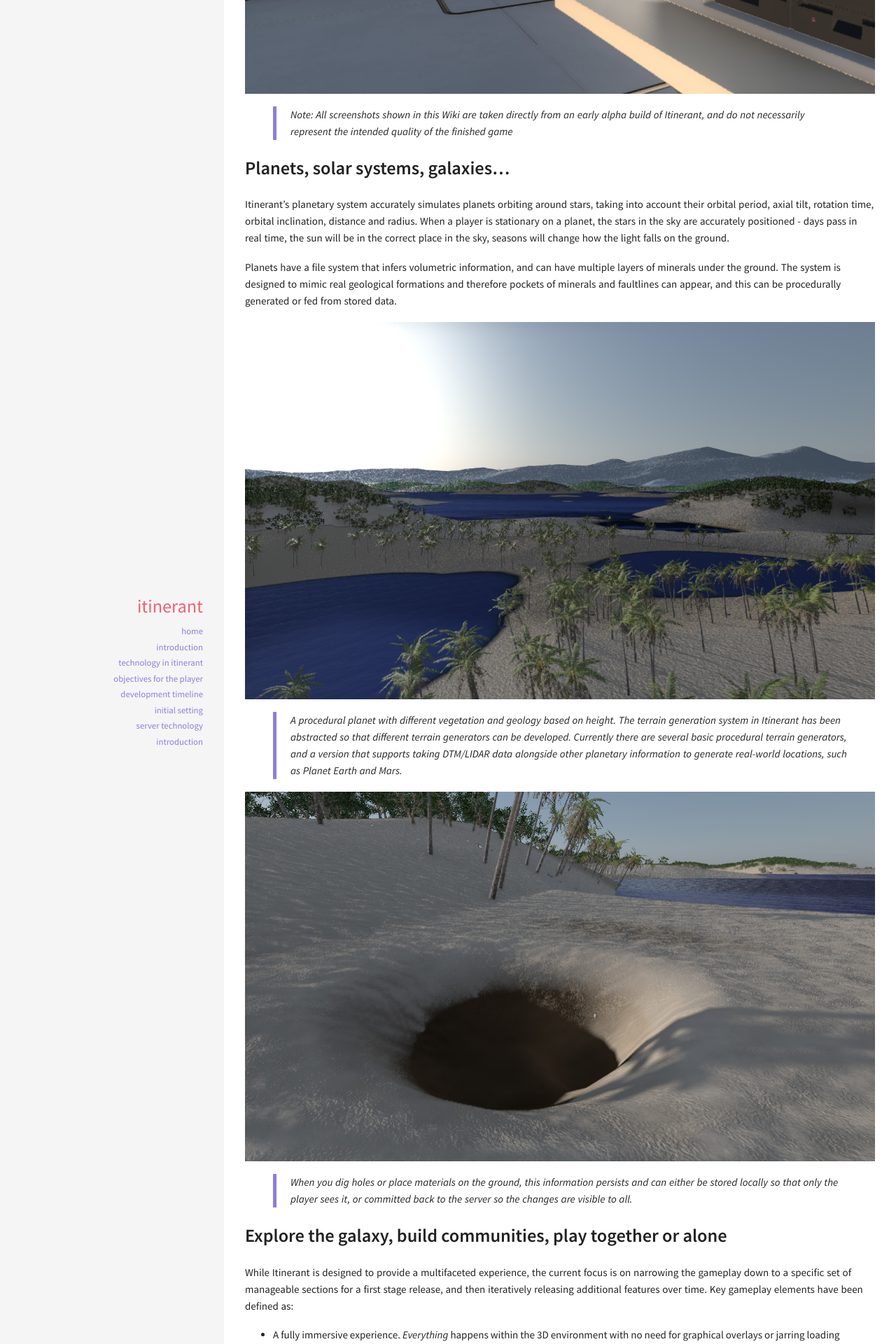
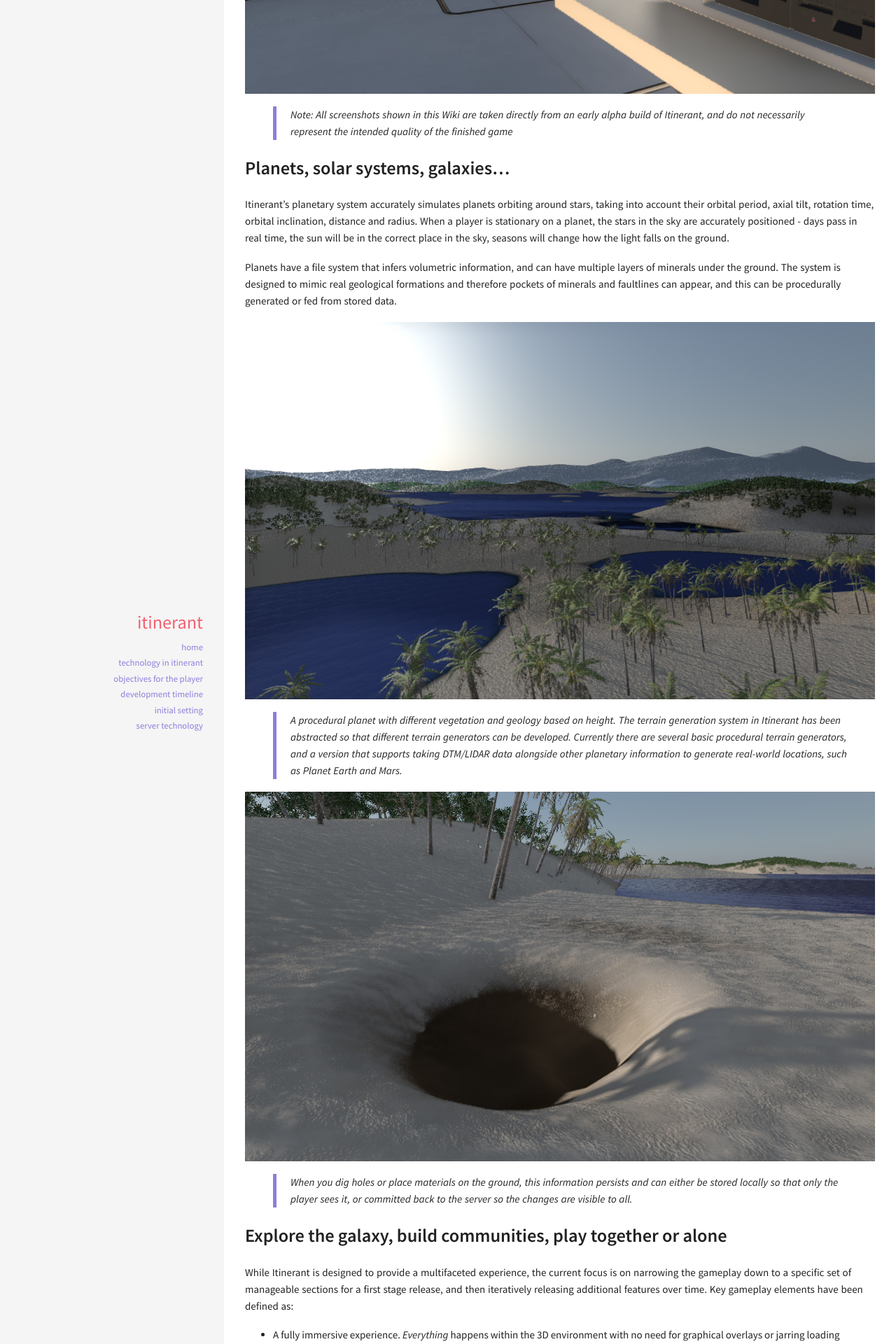
Before and after one commit to ItinerantUniverse/itinerantuniverse.github.io, a Jekyll site: the page built from index.md, in a window 1280 px wide. Shown: the part 753-2673 px from the top of the page at 70% size. Built offline with Jekyll 4.4.1, drawn with Linux system fonts in a browser that asks for light colours.

Commit message:
Update sidebar.html

```diff
--- a/_includes/sidebar.html
+++ b/_includes/sidebar.html
@@ -14,10 +14,13 @@
       <li class="nav-item">
         <a href="{{ site.url }}/">home</a>
       </li>
-      {% for page in site.pages %} {% if page.title && page.title != "introduction" %}
+      {% for page in site.pages %} {% if page.title %}
+      {% if page.title == "Introduction" %}
+      {% else %}
       <li class="nav-item">
         <a href="{{ site.url }}{{ page.url }}">{{ page.title }}</a>
       </li>
+      {% endif %}
       {% endif %} {% endfor %}
     </ul>
   </nav>
```
